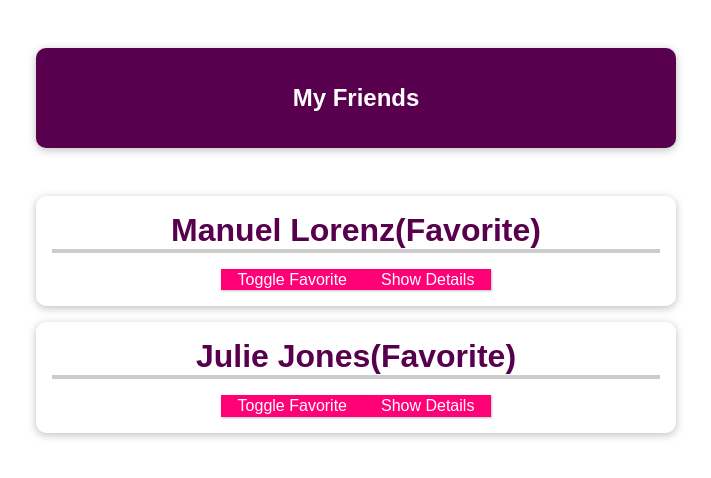
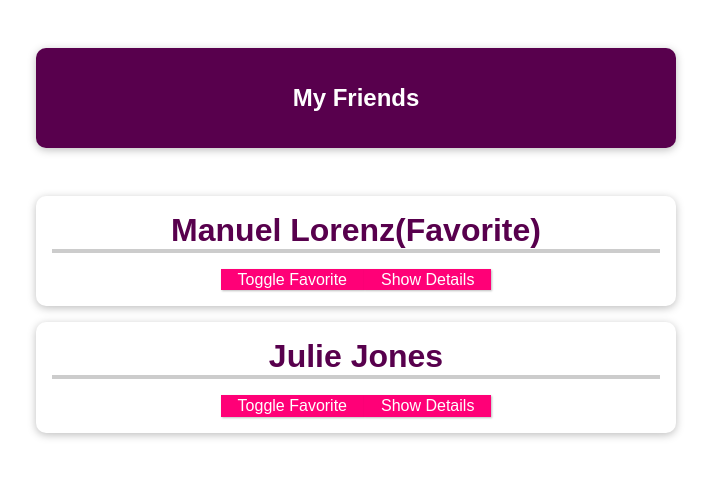
Before and after one commit to shoaibalirts/VUE-component-communication, a Vue app: page / in a window 1280 px wide. Shown: the top 478 px of the page, without its empty margins (284-995 px from the left). Built offline with nearby package versions, Linux system fonts and the light colour scheme.

Commit message:
established a connection and passed data from child to parent

```diff
--- a/src/App.vue
+++ b/src/App.vue
@@ -7,23 +7,13 @@
       <friend-contact
         v-for="friend in friends"
         :key="friend.id"
+        :id="friend.id"
         :name="friend.name"
         :phone-number="friend.phone"
         :email-address="friend.email"
-        :isFavorite="true"
+        :isFavorite="friend.isFavorite"
+        @toggle-favorite="toggleFavoriteStatus"
       ></friend-contact>
-      <!-- <friend-contact
-        name="Manuel Lorenz"
-        phone-number="0123 45678 90"
-        email-address="manuel@localhost.com"
-        is-favorite="1"
-      ></friend-contact>
-      <friend-contact
-        name="Julie Jonas"
-        phone-number="9210 15429 74"
-        email-address="julie@localhost.com"
-        is-favorite="0"
-      ></friend-contact> -->
     </ul>
   </section>
 </template>
@@ -40,15 +30,25 @@
           name: "Manuel Lorenz",
           phone: "0123 45678 90",
           email: "manuel@localhost.com",
+          isFavorite: true,
         },
         {
           id: "julie",
           name: "Julie Jones",
           phone: "0987 654421 21",
           email: "julie@localhost.com",
+          isFavorite: false,
         },
       ],
     };
+  },
+  methods: {
+    toggleFavoriteStatus(friendId) {
+      const identifiedFriend = this.friends.find(
+        (friend) => friend.id === friendId
+      );
+      identifiedFriend.isFavorite = !identifiedFriend.isFavorite;
+    },
   },
 };
 </script>
--- a/src/components/FriendContact.vue
+++ b/src/components/FriendContact.vue
@@ -1,6 +1,6 @@
 <template>
   <li>
-    <h2>{{ name }}{{ friendIsFavorite ? "(Favorite)" : "" }}</h2>
+    <h2>{{ name }}{{ isFavorite ? "(Favorite)" : "" }}</h2>
     <button @click="toggleFavorite">Toggle Favorite</button>
     <button @click="toggleDetails">
       {{ detailsAreVisible ? "Hide" : "Show" }} Details
@@ -22,6 +22,10 @@
 export default {
   // props: ["name", "phoneNumber", "emailAddress"],
   props: {
+    id: {
+      type: String,
+      required: true,
+    },
     name: {
       type: String,
       required: true,
@@ -46,7 +50,6 @@
   data() {
     return {
       detailsAreVisible: false,
-      friendIsFavorite: this.isFavorite,
     };
   },
   methods: {
@@ -54,7 +57,7 @@
       this.detailsAreVisible = !this.detailsAreVisible;
     },
     toggleFavorite() {
-      this.friendIsFavorite = !this.friendIsFavorite;
+      this.$emit("toggle-favorite", this.id);
     },
   },
 };
```
